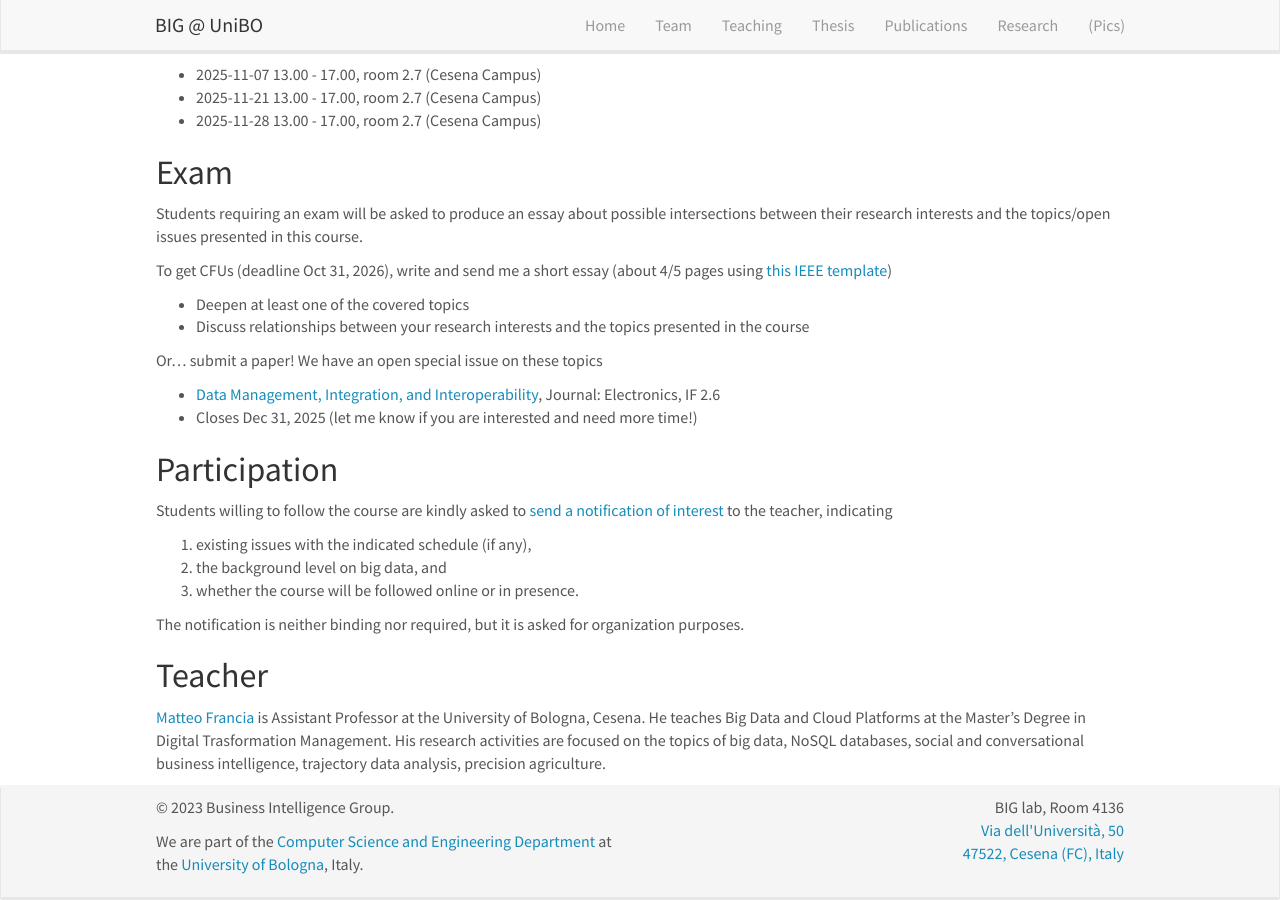
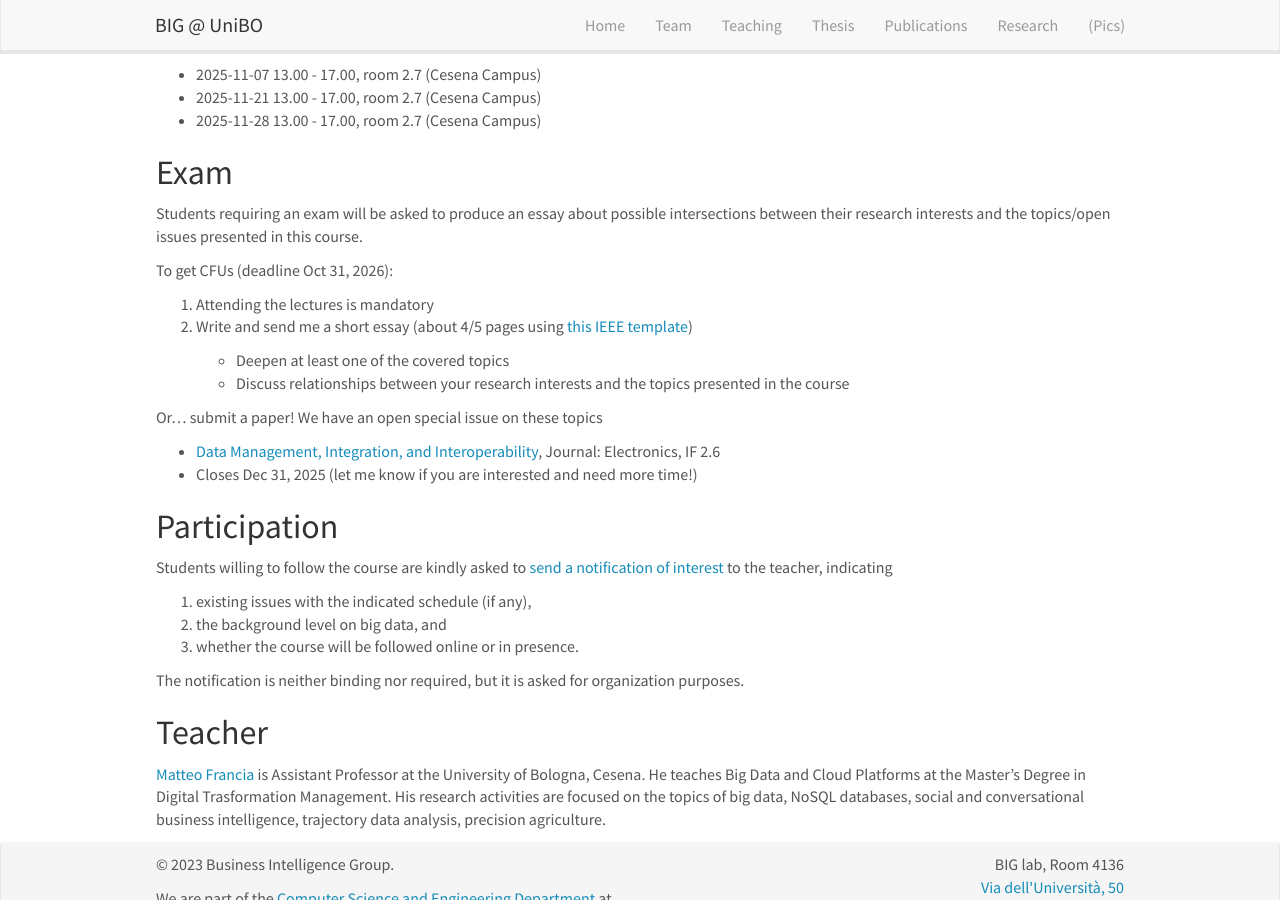
Before and after one commit to big-unibo/big-unibo.github.io, a Jekyll site: the page built from _pages/phd_bigdata_dataplatform_2526.md, in a window 1280 px wide and 900 px high, scrolled down 770 px. Built offline with Jekyll 4.4.1, drawn with Linux system fonts in a browser that asks for light colours; nearby versions of some CDN libraries.

Commit message:
Update CFU requirements and essay instructions
Clarified requirements for obtaining CFUs, including mandatory attendance and essay guidelines.

```diff
--- a/_pages/phd_bigdata_dataplatform_2526.md
+++ b/_pages/phd_bigdata_dataplatform_2526.md
@@ -44,10 +44,13 @@ Dates:
 
 Students requiring an exam will be asked to produce an essay about possible intersections between their research interests and the topics/open issues presented in this course.
 
-To get CFUs (deadline Oct 31, 2026), write and send me a short essay (about 4/5 pages using [this IEEE template](https://ieeecs-media.computer.org/assets/zip/ieeetran-final_sub.zip))
+To get CFUs (deadline Oct 31, 2026):
 
-- Deepen at least one of the covered topics
-- Discuss relationships between your research interests and the topics presented in the course
+1. Attending the lectures is mandatory
+2. Write and send me a short essay (about 4/5 pages using [this IEEE template](https://ieeecs-media.computer.org/assets/zip/ieeetran-final_sub.zip))
+
+    - Deepen at least one of the covered topics
+    - Discuss relationships between your research interests and the topics presented in the course
 
 Or... submit a paper! We have an open special issue on these topics
 
```
